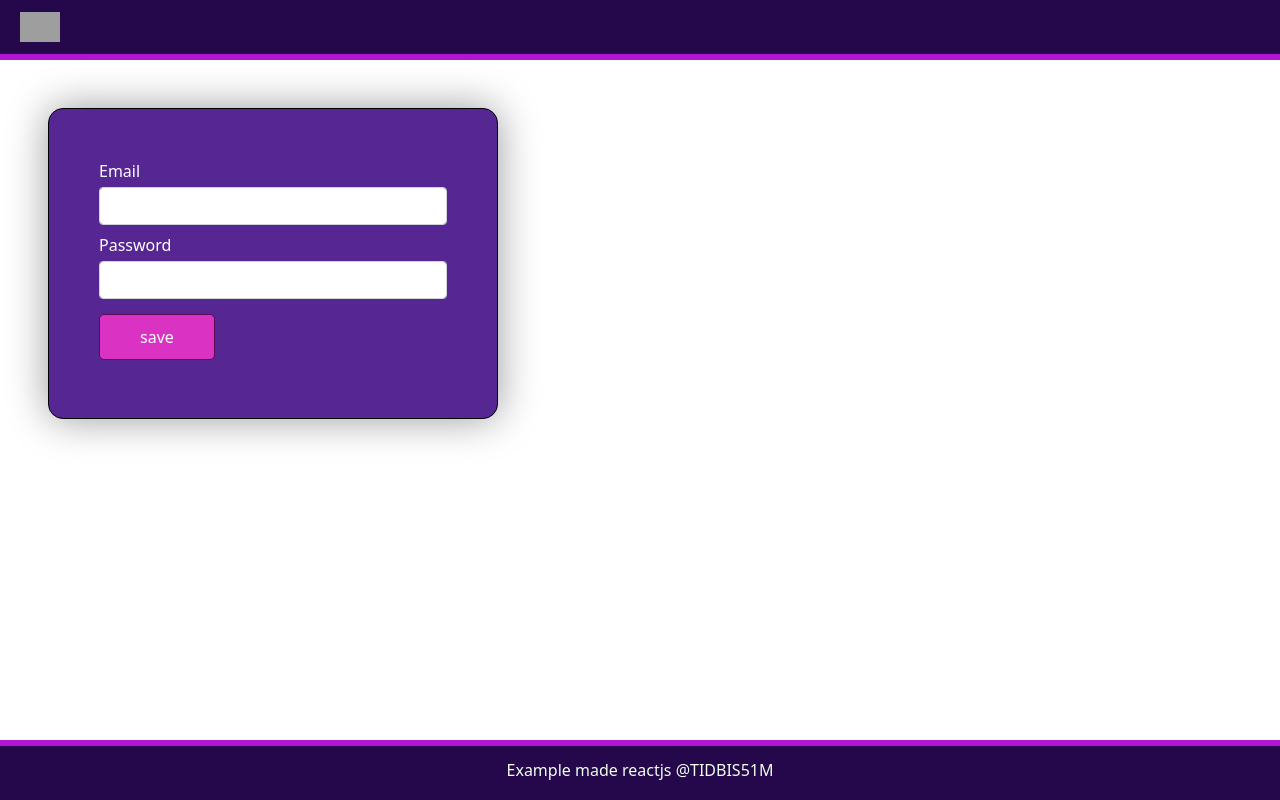
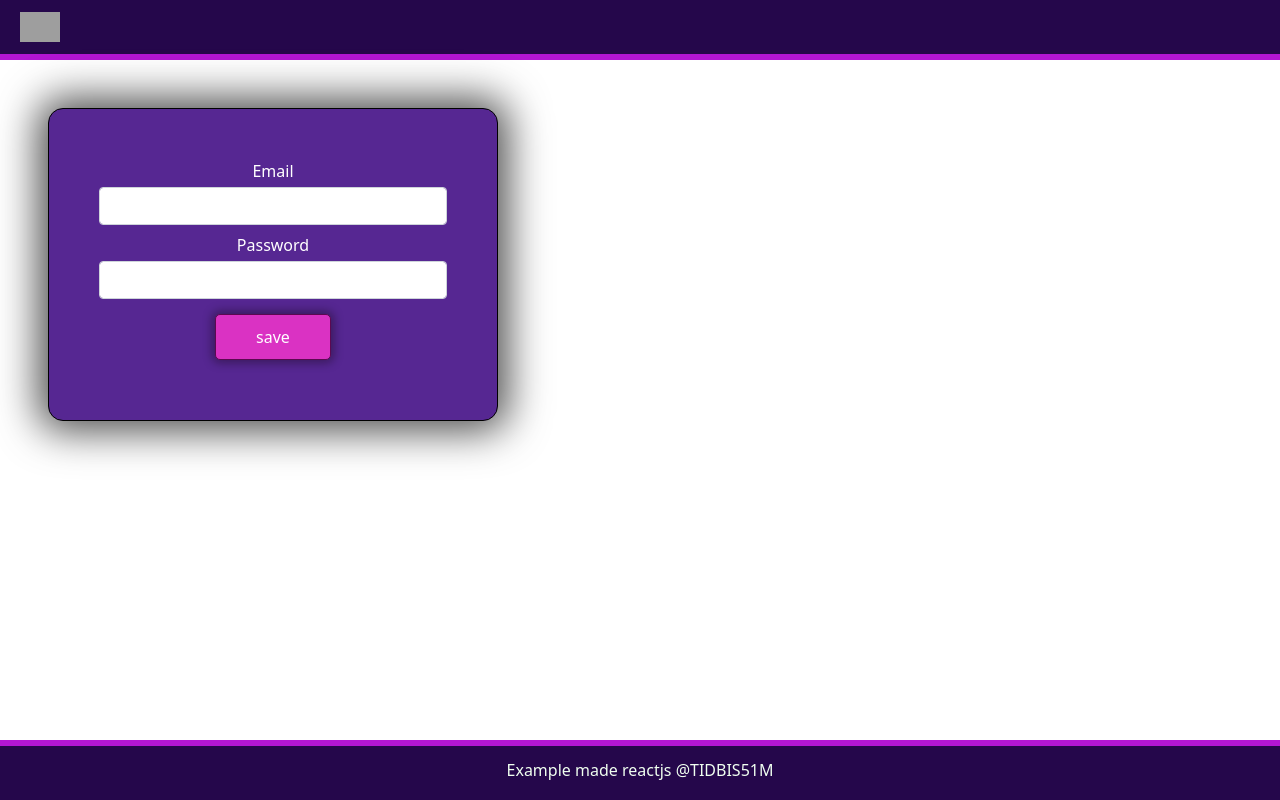
Before and after one commit to EdyRivas/React, a React (Create React App) app: page /log in a window 1280 px wide. Built offline with nearby package versions, Linux system fonts and the light colour scheme; grey boxes are pictures that could not be loaded.

Commit message:
Modificacon final de la pagina login

```diff
--- a/src/pages/login/login.css
+++ b/src/pages/login/login.css
@@ -1,13 +1,26 @@
+.Login_M{
+    display:flex;
+    justify-content: center;
+    align-items: center;
+    margin-top: 70px;
+}
 .Login_f{
+    text-align: center;
     color: white;
     width: 450px;
     border: 1px solid rgb(0, 0, 0);
     padding: 50px;
     border-radius: 15px;
-    box-shadow: 0px 0px 40px 0px rgba(0,0,0, 0.4);
+    box-shadow: 0px 0px 40px 10px rgba(0, 0, 0, 0.699);
     background-color: rgb(86, 39, 146);
+
+
 }
+
 .Submit__button{
+    display:block;
+    margin-left: auto;
+    margin-right: auto;
     margin-top: 15px;
     background-color: rgb(218, 50, 195);
     padding: 10px 40px;
@@ -16,9 +29,31 @@
     color: white;
     align-self: center;
     border: 1px solid rgb(92, 8, 81);
+    box-shadow: 0px 0px 10px 3px rgba(14, 5, 5, 0.377);
+    margin-bottom: 10px;
+
 }
 .Submit__button:hover{
     background-color: magenta;
     color: rgb(93, 250, 237);
     font-size: bold;
 }
+.Login_f img{
+    margin-bottom: 10px;
+    display:block;
+    margin-left: auto;
+    margin-right: auto;
+    width: 75px;
+    background-color: rgba(22, 3, 53, 0.342);
+    border: 2px solid rgb(218, 50, 195);
+    border-radius: 50%;
+    box-shadow: 0px 0px 20px 5px rgba(0, 0, 0, 0.479);
+}
+
+.Login_f a{
+    color: rgb(255, 82, 232);
+    text-decoration: none;
+}
+.Login_f a:hover{
+    color: rgb(253, 132, 253);
+}
```
